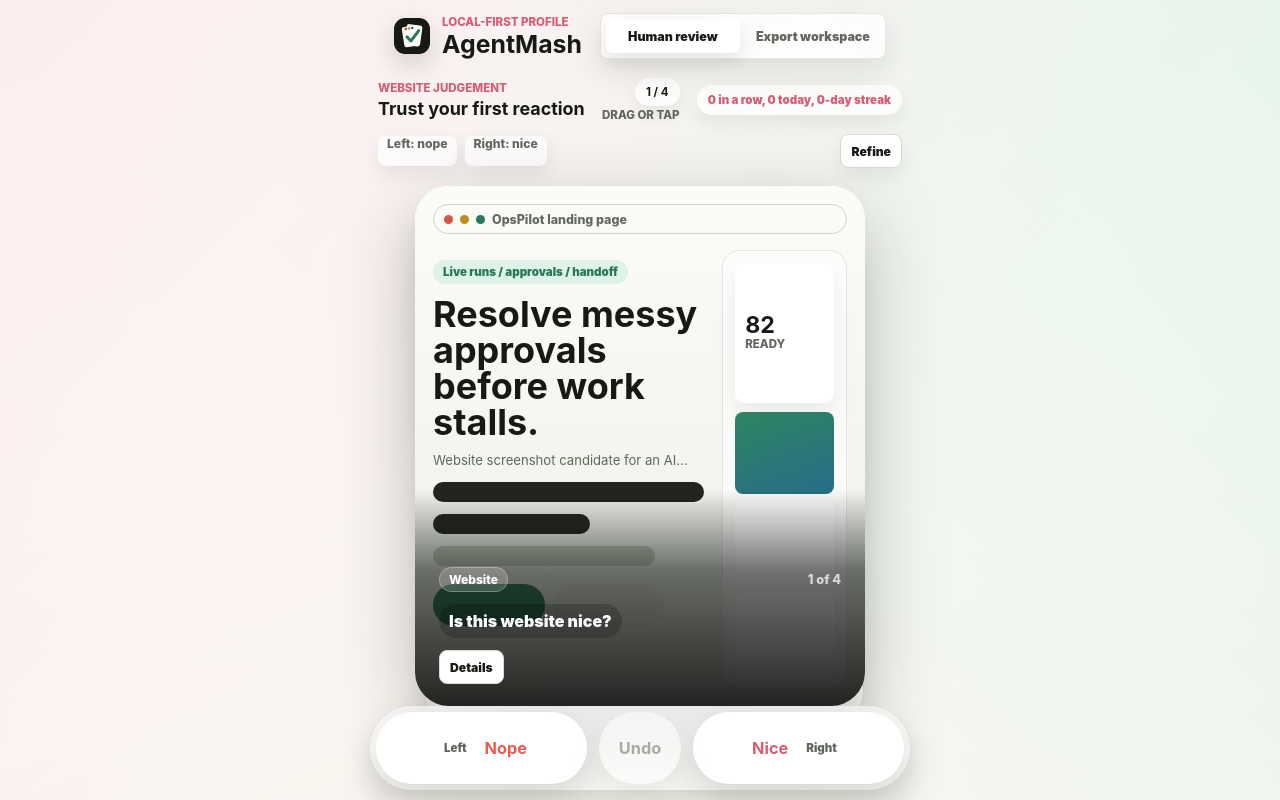
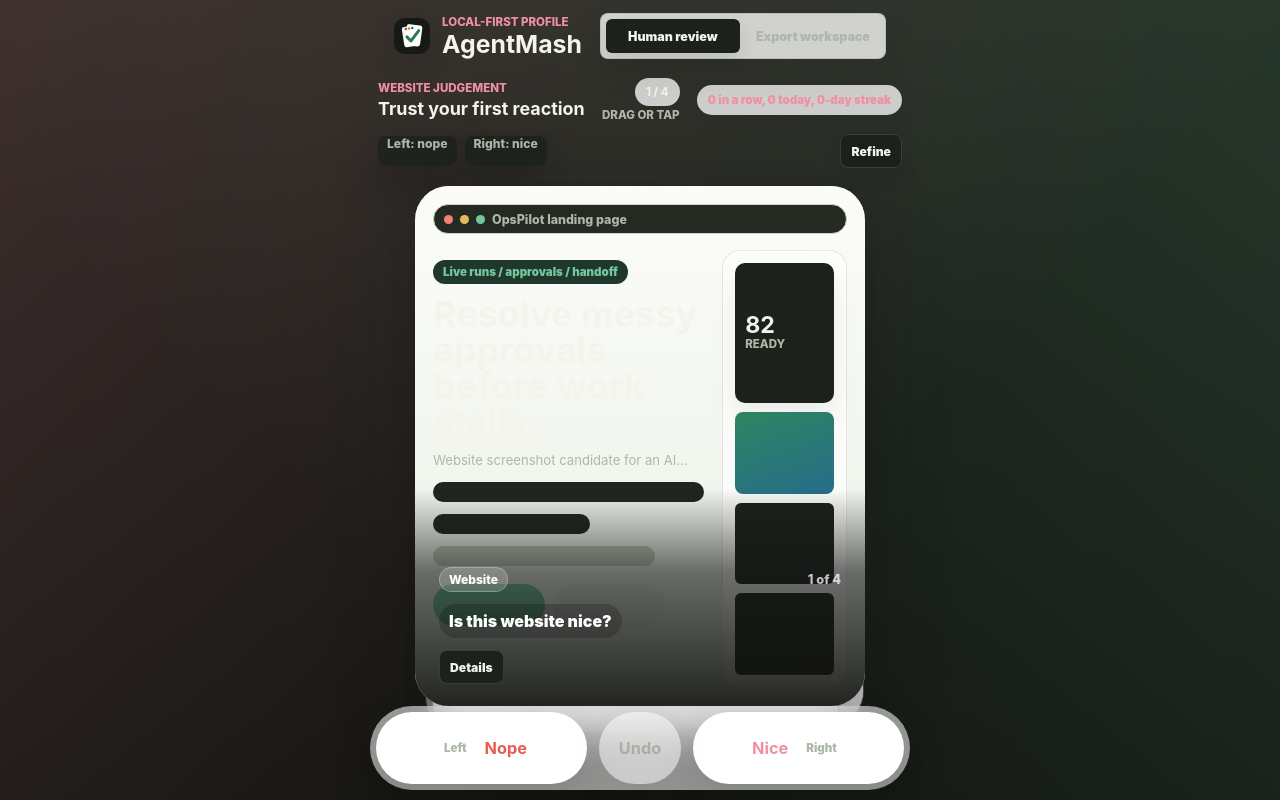
Before and after one commit to Milian0402/AgentMash, a website with bundled scripts: page index.html in a window 1280 px wide. Shown: the top 800 px of the page. Built offline with nearby package versions, Linux system fonts and the dark colour scheme.

Commit message:
Add automatic dark mode

```diff
--- a/index.html
+++ b/index.html
@@ -4,7 +4,7 @@
     <meta charset="utf-8" />
     <meta name="viewport" content="width=device-width, initial-scale=1, viewport-fit=cover" />
     <meta name="application-name" content="AgentMash" />
-    <meta name="color-scheme" content="light" />
+    <meta name="color-scheme" content="light dark" />
     <meta name="theme-color" content="#171914" />
     <meta
       name="description"
--- a/scripts/launch-check.mjs
+++ b/scripts/launch-check.mjs
@@ -188,6 +188,7 @@ check(index.includes("<title>AgentMash</title>") && index.includes("<h1>AgentMas
 check(index.includes(`v${packageJson.version}`) && support.includes(`AgentMash v${packageJson.version}`), "public pages expose package version");
 check(index.includes('rel="apple-touch-icon"') && index.includes("assets/icons/apple-touch-icon.png"), "index links Apple touch icon");
 check(index.includes("Reset profile") && !index.includes("Reset demo"), "reset action uses profile wording");
+check(index.includes('name="color-scheme" content="light dark"') && styles.includes("@media (prefers-color-scheme: dark)") && styles.includes("color-scheme: dark"), "app follows OS light and dark color scheme");
 check(index.includes('accept="image/png,image/jpeg,image/webp"') && !index.includes("image/svg+xml"), "user uploads exclude SVG");
 check(hasAll(index, ["support.html", "privacy.html", "terms.html", "publishing.html"]), "footer links key pages");
 check(index.includes("Export workspace") && index.includes("Local export workspace"), "agent-facing surface is framed as local export workspace");
--- a/styles.css
+++ b/styles.css
@@ -50,6 +50,123 @@ body[data-dashboard="human"] {
   background-size: auto;
 }
 
+@media (prefers-color-scheme: dark) {
+  :root {
+    color-scheme: dark;
+    --bg: #11130f;
+    --surface: #1c211b;
+    --surface-strong: #242a22;
+    --ink: #f3f5ed;
+    --muted: #aeb8a9;
+    --line: #384233;
+    --green: #74c79c;
+    --green-soft: #20382c;
+    --red: #ef8275;
+    --red-soft: #3a211e;
+    --blue: #78b8d1;
+    --pink: #f090a2;
+    --pink-soft: #3d252d;
+    --yellow: #e0bc5b;
+    --shadow: 0 22px 60px rgba(0, 0, 0, 0.34);
+  }
+
+  body {
+    background:
+      linear-gradient(90deg, rgba(116, 199, 156, 0.07) 0 1px, transparent 1px),
+      linear-gradient(0deg, rgba(120, 184, 209, 0.07) 0 1px, transparent 1px),
+      var(--bg);
+  }
+
+  body[data-dashboard="human"] {
+    background:
+      linear-gradient(135deg, rgba(240, 144, 162, 0.18), transparent 42%),
+      linear-gradient(225deg, rgba(116, 199, 156, 0.17), transparent 46%),
+      linear-gradient(180deg, #171914 0%, #11130f 56%, #172119 100%);
+  }
+
+  .topbar {
+    background: rgba(28, 33, 27, 0.9);
+  }
+
+  body[data-dashboard="human"] .dashboard-switch,
+  body[data-dashboard="human"] .keyboard-hints span,
+  .refine-toggle,
+  .stage-status strong,
+  .streak-counter,
+  .human-panel,
+  .signal-panel,
+  .first-look-stage .signal-panel,
+  .first-look-stage .swipe-actions {
+    background: rgba(28, 33, 27, 0.78);
+    box-shadow: 0 18px 44px rgba(0, 0, 0, 0.28);
+  }
+
+  .dashboard-tab.active,
+  .icon-button,
+  .primary-button,
+  .secondary-button,
+  .decision-button,
+  .segment,
+  .tag-chip,
+  .text-input,
+  .artifact-form input,
+  .artifact-form select,
+  .artifact-form textarea,
+  .note-field textarea,
+  .score-preview > div,
+  .score-control,
+  .metric,
+  .keeper-item,
+  .agent-request,
+  .signal-item,
+  .history-item {
+    background: var(--surface);
+    color: var(--ink);
+  }
+
+  .swipe-actions .decision-button {
+    background: #232821;
+    box-shadow: 0 16px 34px rgba(0, 0, 0, 0.32);
+  }
+
+  .swipe-actions .decision-button.neutral {
+    background: #1c211b;
+  }
+
+  .preview-image,
+  .preview-website,
+  .preview-product {
+    background: #20261f;
+  }
+
+  .first-look-stage .preview-website,
+  .preview-product.is-cutout {
+    background:
+      linear-gradient(180deg, #20261f 0%, #182018 58%, #10120f 100%);
+  }
+
+  .browser-bar,
+  .logo-board,
+  .product-scene {
+    border-color: #45513f;
+    background: #242a22;
+  }
+
+  .site-line {
+    background: #e4eadf;
+  }
+
+  .site-line.muted,
+  .product-divider,
+  .product-handle {
+    background: #56634f;
+  }
+
+  .product-object {
+    background: #f4f5ef;
+  }
+}
+
 button,
 input,
 select,
```
Also changed, not shown: store/completion-audit.md (+2 -0 lines), store/public-launch-audit.md (+2 -0 lines), store/release-checklist.md (+1 -0 lines).
